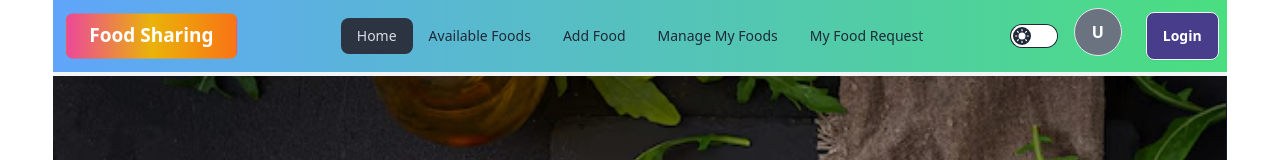
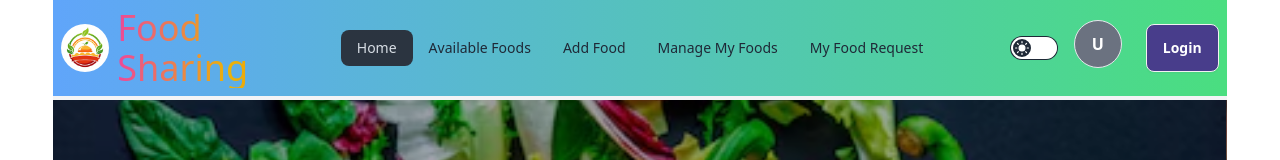
Before and after one commit to MamunHossain1999/assignment-11-client, a React (Vite) app: page / in a window 1280 px wide. Shown: the top 160 px of the page. Built offline with nearby package versions, Linux system fonts and the light colour scheme; no server answers.

Commit message:
added logo

```diff
--- a/src/components/Navber.jsx
+++ b/src/components/Navber.jsx
@@ -3,6 +3,7 @@ import { NavLink, useNavigate } from "react-router-dom";
 import { AuthContext } from "../providers/AuthProvider";
 import ThemeController from "../themeControl/ThemeCortroller";
 import { Helmet } from "react-helmet";
+import companyLogo from "../assets/foodCompanyLogo.png";
 
 const Navber = () => {
   const { user, logOut } = useContext(AuthContext);
@@ -104,12 +105,16 @@ const Navber = () => {
         </div>
 
         {/* Logo */}
-        <NavLink
-          to="/"
-          className="btn btn-ghost text-xl hidden lg:block text-white font-bold bg-gradient-to-r from-pink-500 via-yellow-500 to-orange-500 hover:from-pink-600 hover:via-yellow-600 hover:to-orange-600 rounded-lg px-6 py-2"
-        >
-          Food Sharing
-        </NavLink>
+        <div className="flex items-center gap-2">
+          <img
+            className="w-12 rounded-full"
+            src={companyLogo}
+            alt="Company Logo"
+          />
+          <p className="text-4xl text-transparent bg-clip-text bg-gradient-to-r from-pink-500 via-yellow-500 to-orange-500">
+            Food Sharing
+          </p>
+        </div>
       </div>
 
       {/* Navbar Center */}
@@ -157,10 +162,9 @@ const Navber = () => {
 
       {/* Navbar End */}
       <div className="navbar-end gap-3">
-
         <div className="flex items-center gap-4">
           <div>
-            <ThemeController/>
+            <ThemeController />
           </div>
           {/* User Avatar */}
           <div className="w-14 h-14">
```
Also changed, not shown: src/assets/foodCompanyLogo.png (added), 1 other file (tests, documents, lock files or other folders).
